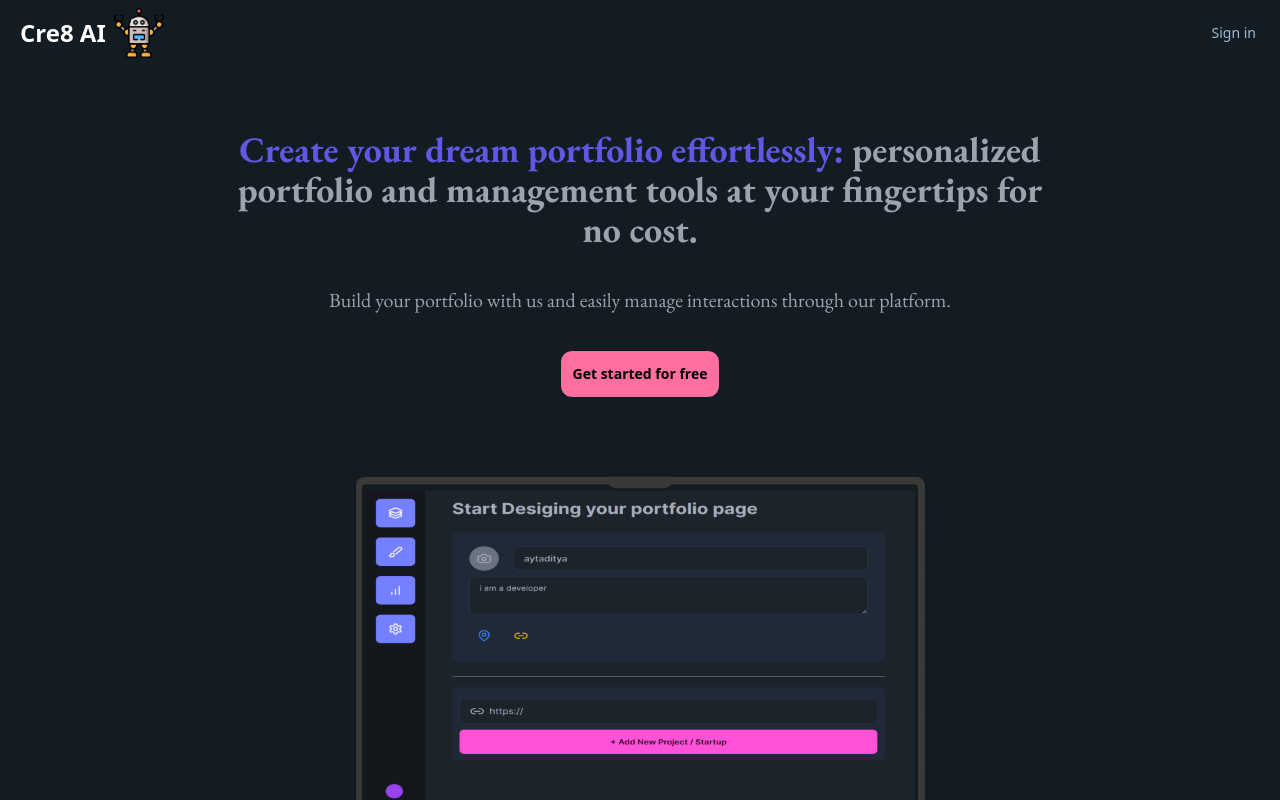
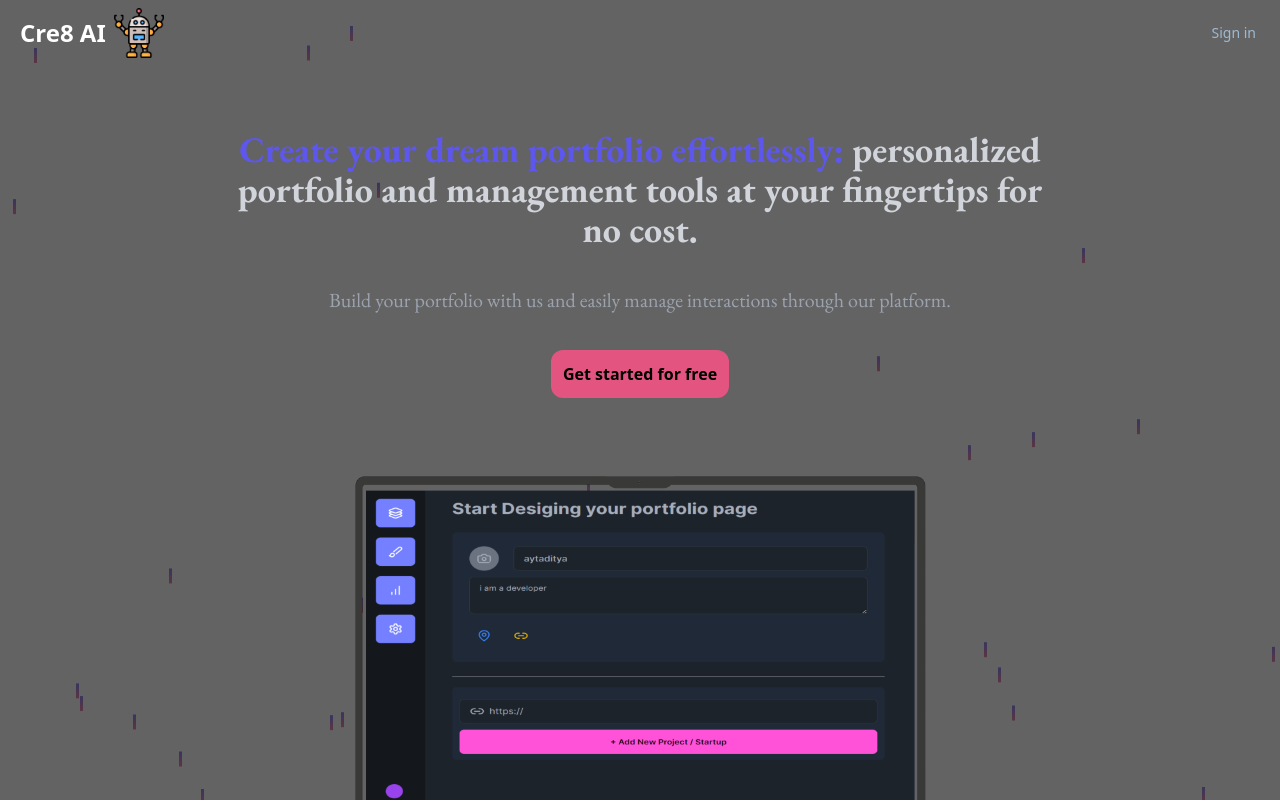
Before and after one commit to Aytaditya/portfolio-builder, a Next.js app: page / in a window 1280 px wide. Shown: the top 800 px of the page. Built offline with nearby package versions, Linux system fonts and the light colour scheme; no server answers.

Commit message:
animations

```diff
--- a/app/admin/_components/FormComponent.jsx
+++ b/app/admin/_components/FormComponent.jsx
@@ -1,11 +1,20 @@
+"use client"
 import React from 'react'
 import BasicDetail from './BasicDetail'
+import { motion } from 'framer-motion';
 
 const FormComponent = () => {
   return (
     <div className='py-12 px-6'>
-        <h2 className='text-3xl font-bold text-gray-300 '>Start
-            <span className='text-[#5f58e2] ml-2'>Designing</span> your portfolio page</h2>
+        <motion.h2
+            className='text-3xl font-bold text-gray-300'
+            initial={{ opacity: 0, y: -50 }}
+            animate={{ opacity: 1, y: 0 }}
+            transition={{ duration: 0.6, ease: 'easeOut' }}
+        >
+            Start
+            <span className='text-[#5f58e2] ml-2'>Designing</span> your portfolio page
+        </motion.h2>
       <BasicDetail/>
     </div>
   )
--- a/app/admin/_components/Preview.jsx
+++ b/app/admin/_components/Preview.jsx
@@ -3,7 +3,7 @@ import React from 'react'
 const Preview = () => {
   return (
     <div className='p-7'>
-      <div className='border-[13px] border-black h-screen rounded-[40px] m-2 shadow-md shadow-white'>
+      <div className='border-[13px] bg-[#dae9fa] border-black h-screen rounded-[40px] m-2 shadow-md shadow-white'>
 
       </div>
     </div>
--- a/app/admin/_components/SideNav.jsx
+++ b/app/admin/_components/SideNav.jsx
@@ -29,7 +29,7 @@ const SideNav = () => {
     return (
         <>
 
-            <div className='p-4 h-screen  bg-[#00000084]'>
+            <div className='p-4 h-screen  bg-gray-900'>
                 <div>
                     <img src="/robot.png" alt="Logo" className='pt-0 mb-16' />
                 </div>
--- a/app/components/Hero.jsx
+++ b/app/components/Hero.jsx
@@ -1,33 +1,44 @@
 "use client";
-import Link from "react-router-dom";
 import { useUser } from '@clerk/nextjs';
 import { useRouter } from 'next/navigation';
 import { useEffect } from 'react';
 
-
 const Hero = () => {
     const { user, isLoaded } = useUser();
-  const router = useRouter();
+    const router = useRouter();
 
-  useEffect(() => {
-    if (isLoaded && user) {
-        router.push('/admin');
+    useEffect(() => {
+        if (isLoaded && user) {
+            router.push('/admin');
         }
-  }, [isLoaded,user]);
+    }, [isLoaded, user]);
+
     return (
-        <div className="flex flex-col items-center mx-56 gap-9 mt-16">
-            <h1 className="font-bold text-4xl text-center text-gray-400 font-enrich">
-                <span className="text-[#5f58e2]">Create your dream portfolio effortlessly:</span> personalized portfolio and management tools at your fingertips for no cost.
+        <div className="relative flex flex-col items-center mx-56 gap-9 mt-16">
+            <div className="rain">
+                {/* Generate fewer raindrop divs for decreased frequency */}
+                {[...Array(30)].map((_, index) => (
+                    <div
+                        key={index}
+                        className="rain-drop"
+                        style={{
+                            left: `${Math.random() * 100}%`,
+                            animationDuration: `${Math.random() * 3 + 3}s`, // Adjust for slower rain
+                            animationDelay: `${Math.random() * 3}s`, // Adjust delay
+                        }}
+                    />
+                ))}
+            </div>
+            <h1 className="font-bold text-4xl text-center text-gray-300 font-enrich">
+                <span className="text-[#5e57ed]">Create your dream portfolio effortlessly:</span> personalized portfolio and management tools at your fingertips for no cost.
             </h1>
             <p className="text-xl text-gray-400 text-center font-enrich">Build your portfolio with us and easily manage interactions through our platform.</p>
 
-
-            <button className="btn bg-secondary text-black rounded-xl p-3 font-semibold cursor-pointer" onClick={()=>router.push('/admin')}>
-            Get started for free
+            <button className="bg-[#e35481] text-black rounded-xl p-3 font-semibold cursor-pointer" onClick={() => router.push('/admin')}>
+                Get started for free
             </button>
 
-            <img src="/combined.png" alt="Hero Image" className="-mt-28 w-[800px] " />
-
+            <img src="/combined.png" alt="Hero Image" className="-mt-28 w-[800px]" />
         </div>
     );
 }
--- a/app/create/page.jsx
+++ b/app/create/page.jsx
@@ -6,86 +6,95 @@ import 'react-toastify/dist/ReactToastify.css';
 import { db } from '@/utils';
 import { userInfo } from '@/utils/schema';
 import { useUser } from '@clerk/nextjs';
-import { eq } from "drizzle-orm"
-const {useRouter} = require('next/navigation');
-import Navbar from '../components/Navbar'
+import { eq } from "drizzle-orm";
+const { useRouter } = require('next/navigation');
+import Navbar from '../components/Navbar';
 
 const Page = () => {
     const [username, setUsername] = useState('');
-    const {user}=useUser();
-    const router=useRouter();
+    const { user } = useUser();
+    const router = useRouter();
 
-
-    useEffect(()=>{
+    useEffect(() => {
         if (user && user.primaryEmailAddress) {
             checkUser();
         }
-    },[user])
+    }, [user]);
 
-    // cheking if user already exist in database
-    const checkUser=async()=>{
+    // Checking if user already exists in database
+    const checkUser = async () => {
         console.log("Checking user email: ", user?.primaryEmailAddress?.emailAddress);
-        const result=await db.select().from(userInfo)
-        .where(eq(userInfo.email,user?.primaryEmailAddress?.emailAddress))
+        const result = await db.select().from(userInfo)
+            .where(eq(userInfo.email, user?.primaryEmailAddress?.emailAddress));
 
-        console.log(result)
+        console.log(result);
 
-        if(result.length>0){
-          router.push('/admin')
+        if (result.length > 0) {
+            router.push('/admin');
         }
-      }
+    };
 
-    const handleCreate = async() => {
+    const handleCreate = async () => {
         if (username.length === 0) {
-            //console.log('Username is required');
-
-            toast.error('Username is required',{
+            toast.error('Username is required', {
                 position: "top-right",
             });
             return;
         }
         if (username.length > 10) {
-            //console.log('Username should be less than 10 characters');
-            toast.error('Username should be less than 10 characters',{
+            toast.error('Username should be less than 10 characters', {
                 position: "top-right",
             });
             return;
         }
 
         // Check if username already exists
-        const check=await db.select().from(userInfo)
-        .where(eq(userInfo.username,username.replace(' ','')))
-        if(check.length>0){
-            toast.error('Username already exists',{
+        const check = await db.select().from(userInfo)
+            .where(eq(userInfo.username, username.replace(' ', '')));
+        if (check.length > 0) {
+            toast.error('Username already exists', {
                 position: "top-right",
             });
             return;
         }
 
+        const result = await db.insert(userInfo)
+            .values({
+                name: user?.fullName,
+                email: user?.primaryEmailAddress?.emailAddress,
+                username: username.replace(' ', '')
+            });
 
-        const result=await db.insert(userInfo)
-        .values({
-            name:user?.fullName,
-            email:user?.primaryEmailAddress?.emailAddress,
-            username:username.replace(' ','')
-        })
-
-        console.log(result)
-        toast.success('User created successfully',{
+        console.log(result);
+        toast.success('User created successfully', {
             position: "top-right",
         });
 
         router.push('/admin');
 
         setUsername('');
-
-
-
     };
 
     return (
         <>
             <Navbar />
+
+            {/* Floating Bubbles Background */}
+            <div className="bubbles">
+                {[...Array(20)].map((_, index) => (
+                    <div
+                        key={index}
+                        className="bubble"
+                        style={{
+                            left: `${Math.random() * 100}%`,
+                            width: `${Math.random() * 40 + 20}px`,
+                            height: `${Math.random() * 40 + 20}px`,
+                            animationDuration: `${Math.random() * 10 + 10}s`,
+                            animationDelay: `${Math.random() * 10}s`,
+                        }}
+                    />
+                ))}
+            </div>
 
             {/* Animated Heading */}
             <motion.h1
@@ -98,7 +107,7 @@ const Page = () => {
                 <span className='text-[#5f58e2] mx-2'>Portfolio</span> Here 🖼️
             </motion.h1>
 
-            <div className='flex h-screen w-full bg-[#121C22]'>
+            <div className='flex h-screen w-full '>
                 {/* Left part */}
                 <motion.div
                     className='flex-1 flex overflow-hidden relative justify-center items-center z-10 bg-noise'
--- a/app/globals.css
+++ b/app/globals.css
@@ -7,3 +7,109 @@
 .font-enrich{
     font-family: "EB Garamond", serif;
   }
+
+  @keyframes rain {
+    to {
+      transform: translateY(100vh);
+    }
+  }
+
+  .rain {
+    position: fixed; /* Ensure it covers the entire viewport */
+    top: 0;
+    left: 0;
+    width: 100vw;
+    height: 100vh;
+    pointer-events: none;
+    overflow: hidden;
+    z-index: -1;
+  }
+
+  .rain-drop {
+    position: absolute;
+    background: linear-gradient(to bottom, #5e57ed, #e35481);
+    width: 3px; /* Increased width */
+    height: 15px; /* Increased height */
+    opacity: 0.7;
+    animation: rain linear infinite; /* Continuous animation */
+  }
+
+  .rain-drop:nth-child(1) {
+    left: 10%;
+    animation-duration: 3s; /* Slower rain speed */
+  }
+
+  .rain-drop:nth-child(2) {
+    left: 20%;
+    animation-duration: 3.5s; /* Slower rain speed */
+  }
+
+  .rain-drop:nth-child(3) {
+    left: 30%;
+    animation-duration: 4s; /* Slower rain speed */
+  }
+
+  @keyframes bubble-float {
+    0% {
+      transform: translateY(0);
+      opacity: 1;
+    }
+    100% {
+      transform: translateY(-100vh);
+      opacity: 0;
+    }
+  }
+
+  .bubbles {
+    position: fixed;
+    top: 0;
+    left: 0;
+    width: 100vw;
+    height: 100vh;
+    overflow: hidden;
+    pointer-events: none;
+    z-index: -1;
+    background: rgba(0, 0, 0, 0.1); /* Optional: Light background to make bubbles more visible */
+  }
+
+  /* Keyframes for bubble floating effect */
+  @keyframes bubble-float {
+    0% {
+      transform: translateY(0);
+      opacity: 1;
+    }
+    100% {
+      transform: translateY(-100vh);
+      opacity: 0;
+    }
+  }
+
+  /* Style for individual bubbles */
+  .bubble {
+    position: absolute;
+    background: rgba(255, 255, 255, 0.6);
+    border-radius: 50%;
+    width: 50px; /* Adjust size */
+    height: 50px; /* Adjust size */
+    animation: bubble-float linear infinite;
+    opacity: 0.6;
+  }
+
+  /* Randomize bubble positions and animation durations */
+  .bubble:nth-child(1) {
+    left: 10%;
+    animation-duration: 12s;
+    animation-delay: 0s;
+  }
+
+  .bubble:nth-child(2) {
+    left: 20%;
+    animation-duration: 15s;
+    animation-delay: 2s;
+  }
+
+  .bubble:nth-child(3) {
+    left: 30%;
+    animation-duration: 18s;
+    animation-delay: 4s;
+  }
--- a/app/layout.js
+++ b/app/layout.js
@@ -34,7 +34,7 @@ export default function RootLayout({ children }) {
       <body
         className={`${geistSans.variable} ${geistMono.variable} antialiased`}
       >
-        <div data-theme="sunset" className="">
+        <div data-theme="sunset" className="bg-[#0202029d]">
         {/* <Navbar/> */}
         {children}
         <ToastContainer/>
--- a/app/page.js
+++ b/app/page.js
@@ -5,7 +5,7 @@ import Navbar from './components/Navbar'
 
 export default function Home() {
   return (
-    <div className="bg-[#121C22]">
+    <div className="">
     <Navbar/>
     <Hero/>
 
```
Also changed, not shown: app/admin/_components/BasicDetail.jsx (+58 -40 lines). Lines whose indentation alone changed are shown as unchanged.
